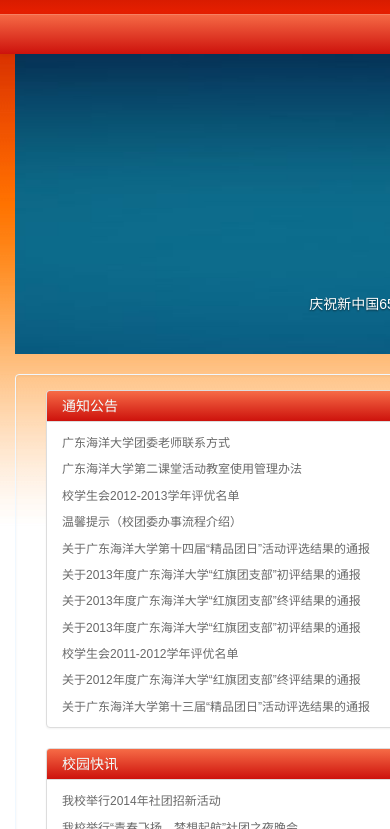
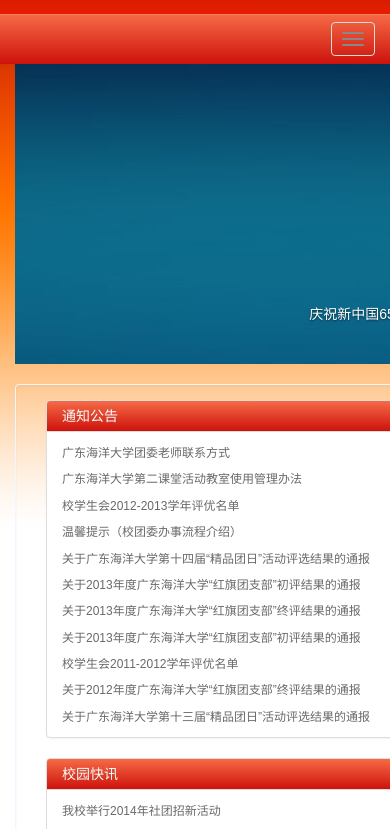
Before and after one commit to Huangshunq/Youth-League-committee-webpage, a plain HTML site: page index.html in a window 390 px wide. Shown: the part 106-935 px from the top of the page. Drawn offline with nearby package versions, Linux system fonts and the light colour scheme.

Commit message:
modified:   index.html modified:   subpage.html

```diff
--- a/index.html
+++ b/index.html
@@ -3,7 +3,7 @@
   <head>
     <meta charset="utf-8">
     <meta http-equiv="X-UA-Compatible" content="IE=edge">
-    <meta name="viewport" content="width=device-width, initial-scale=1">
+    <meta name="viewport" content="width=1024, initial-scale=1">
     <meta name="keywords" content="广东海洋大学 共青团 共青团广东海洋大学委员会">
     <meta name="description" content="共青团广东海洋大学委员会">
     <meta name="author" content="广东海洋大学领沃团队">
@@ -32,6 +32,15 @@
    </header>
    <nav class="navbar navbar-default">
       <div class="container">
+        <div class="navbar-header">
+          <button type="button" class="navbar-toggle collapsed" data-toggle="collapse" data-target="#bs-example-navbar-collapse-1" aria-expanded="false">
+            <span class="sr-only">Toggle navigation</span>
+            <span class="icon-bar"></span>
+            <span class="icon-bar"></span>
+            <span class="icon-bar"></span>
+          </button>
+        </div>
+
         <div class="collapse navbar-collapse" id="bs-example-navbar-collapse-1">
           <ul class="nav navbar-nav">
             <li class="active"><a href="#">首页<span class="sr-only">海大共青团首页</span></a></li>
```
Also changed, not shown: subpage.html (+1 -1 lines).
